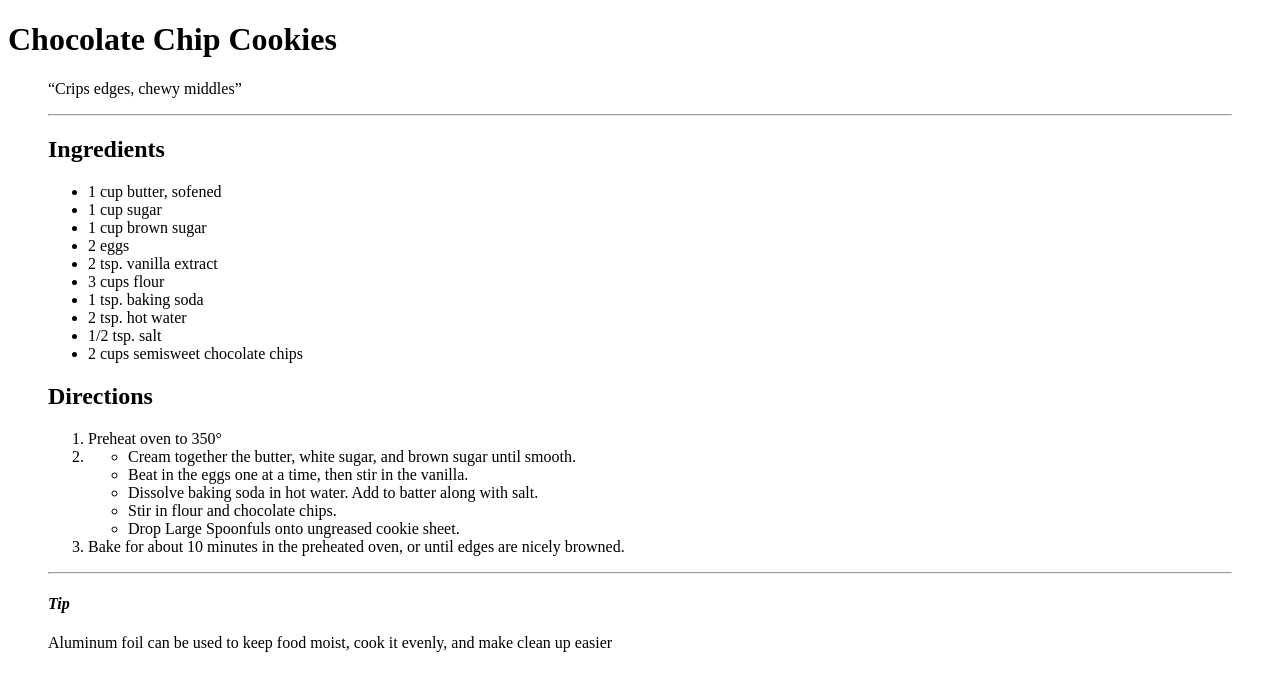
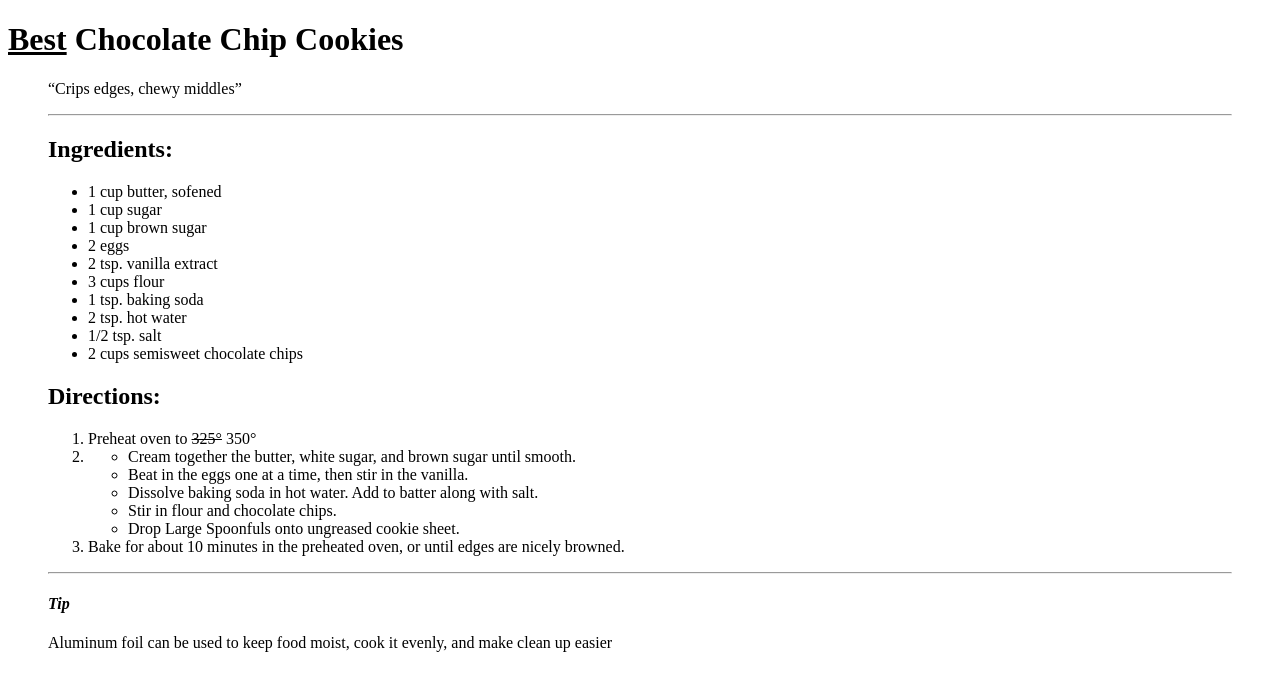
Before and after one commit to sUMmermixon/web-dev-hw, a plain HTML site: page Project2/index.html in a window 1280 px wide. Drawn offline with Linux system fonts and the light colour scheme.

Commit message:
added elements
added <meta>

```diff
--- a/Project2/index.html
+++ b/Project2/index.html
@@ -1,14 +1,17 @@
 <!DOCTYPE html>
 <html>
   <head>
-    <title>Chocolate Chip Cookie Recipe</title>
+      <meta cahrset="utf-8">
+      <meta author="dora" content="Summer Mixon">
+      <title>Chocolate Chip Cookie Recipe</title>
+<!-- Maybe change font once I know how? -->
   </head>
   <body>
-    <h1>Chocolate Chip Cookies</h1>
+    <h1><ins>Best</ins> Chocolate Chip Cookies</h1>
       <blockquote cite="http://allrecipes.com/recipe/10813/best-chocolate-chip-cookies/">
        <p><q>Crips edges, chewy middles</q></p>
     <hr />
-    <h2>Ingredients</h2>
+    <h2>Ingredients:</h2>
       <ul>
         <li>1 cup butter, sofened</li>
         <li>1 cup sugar</li>
@@ -21,9 +24,9 @@
         <li>1/2 tsp. salt</li>
         <li>2 cups semisweet chocolate chips</li>
       </ul>
-    <h2>Directions</h2>
+    <h2>Directions:</h2>
       <ol>
-        <li>Preheat oven to 350&deg;</li>
+        <li>Preheat oven to <s>325&deg;</s> 350&deg;</li>
         <li>
           <ul>
             <li>Cream together the butter, white sugar, and brown sugar until smooth.<br /></li>
```
